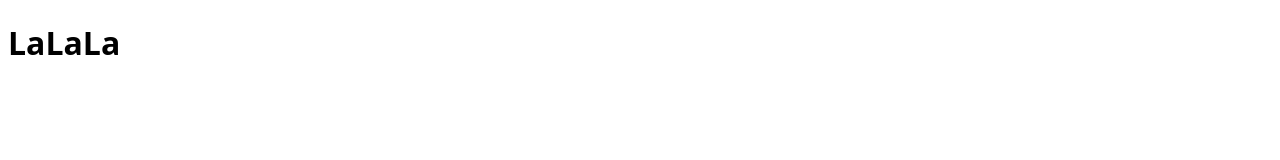
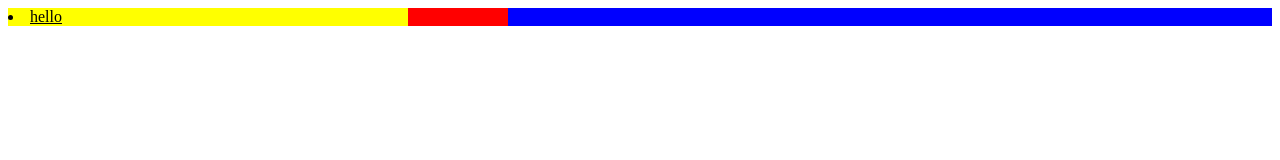
Before and after one commit to Jo-GyuHyeon/cssMaster, a website: page index.html in a window 1280 px wide. Drawn offline with Linux system fonts and the light colour scheme.

Commit message:
Nesting Rules

```diff
--- a/index.html
+++ b/index.html
@@ -11,7 +11,11 @@
 
 <body>
 
-  <h1>LaLaLa</h1>
+  <main>
+    <section>
+      <li><a href="">hello</a></li>
+    </section>
+  </main>
 
 </body>
 
--- a/styles.css
+++ b/styles.css
@@ -28,7 +28,20 @@ li:first-child a {
   }
 }  */
 
-h1{
- color: gray(0);
- font-family: system-ui;
+main {
+  background-color: blue;
+  & section {
+    background-color: red;
+    width: 500px;
+    & li {
+      background-color: yellow;
+      width: 400px;
+      & a {
+        color: black;
+        &:hover{
+          font-size: 30px;
+        }
+      }
+    }
+  }
 }
```
